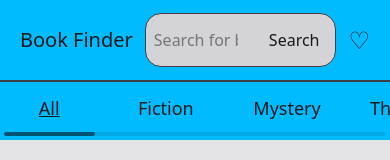
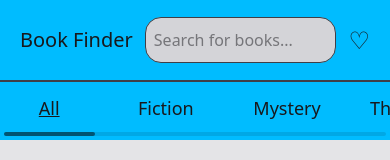
Before and after one commit to OleKodehode/gutendex, a React (Vite) app: page / in a window 390 px wide. Shown: the top 160 px of the page. Built offline with nearby package versions, Linux system fonts and the light colour scheme; no server answers.

Commit message:
Small fix - Hide search button on mobil

```diff
--- a/src/components/Header.jsx
+++ b/src/components/Header.jsx
@@ -37,7 +37,7 @@ export default function Header() {
           />
           <button
             type="submit"
-            className="text-zinc-900 rounded px-2 py-1 hover:bg-zinc-400"
+            className="text-zinc-900 rounded px-2 py-1 hover:bg-zinc-400 hidden md:block"
           >
             Search
           </button>
```
